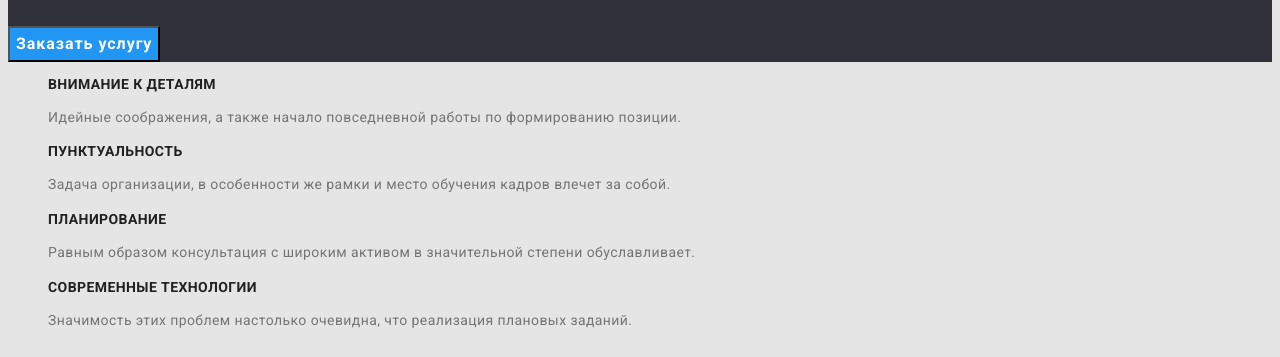
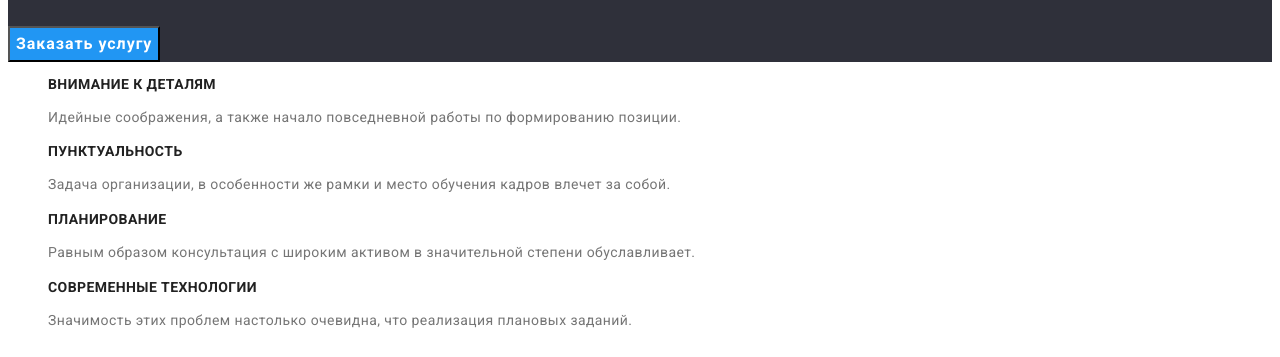
Before and after one commit to Evgusha/goit-markup-hw-02, a plain HTML site: page index.html in a window 1280 px wide. Shown: the part 278-635 px from the top of the page. Drawn offline with Linux system fonts and the light colour scheme.

Commit message:
правки

```diff
--- a/CSS/Styles.css
+++ b/CSS/Styles.css
@@ -10,7 +10,7 @@
 
 body {
     font-family: 'Roboto', sans-serif;
-    background-color:var(--body-color);
+    background-color:var(--light-color);
     font-size: 14px;
     letter-spacing: 0.03em;
 }
```
